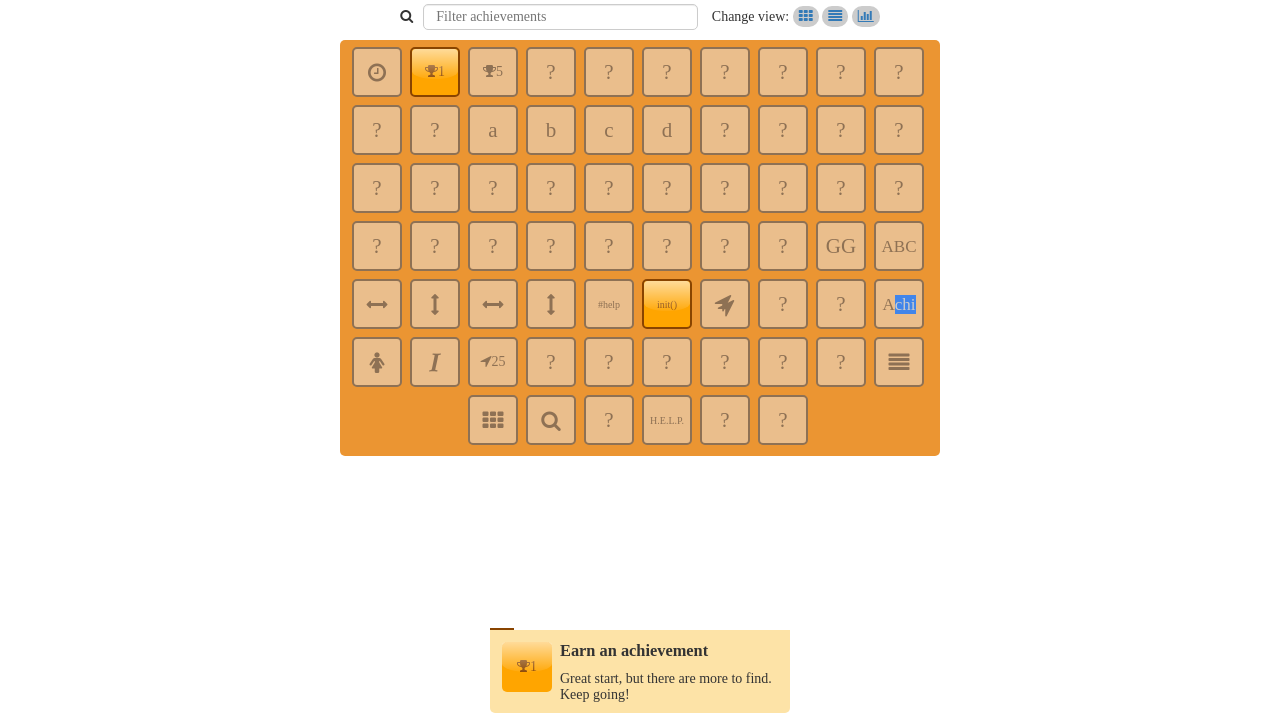
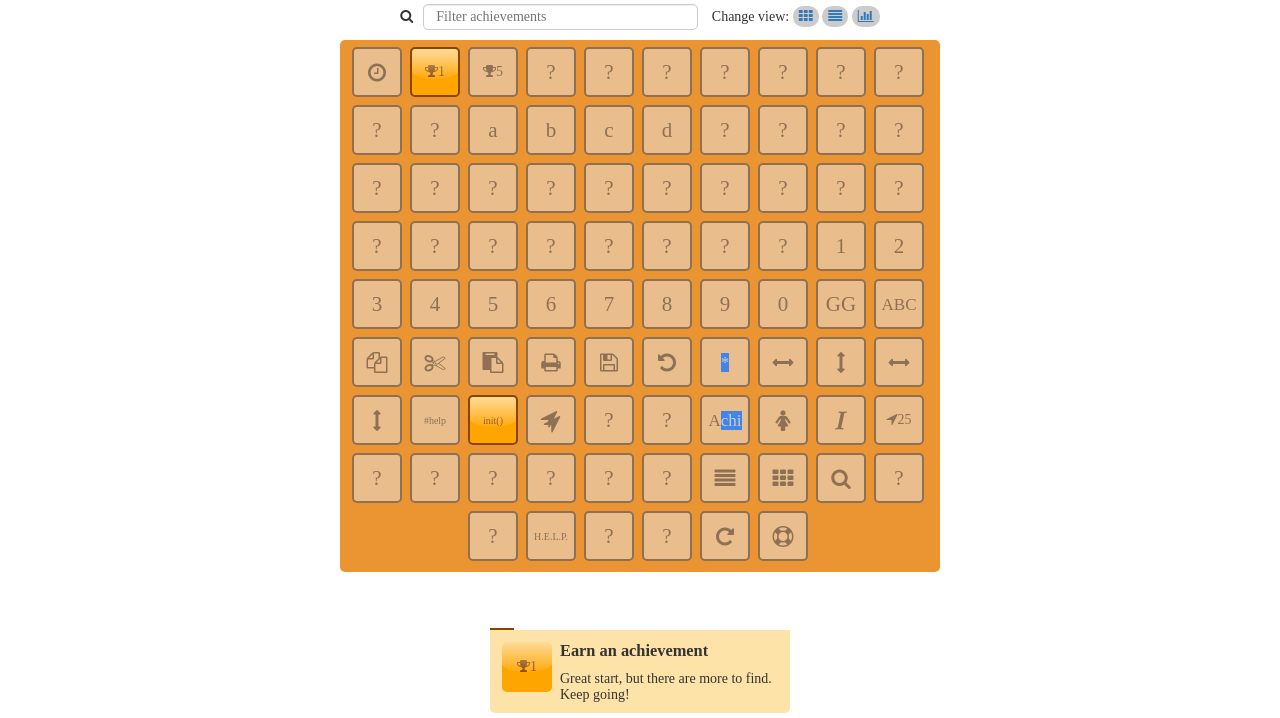
Before and after one commit to kzf/AchievementHunter, a plain HTML site: page index.html in a window 1280 px wide. Shown: the part 82-800 px from the top of the page. Drawn offline with nearby package versions, Linux system fonts and the light colour scheme; a web font is replaced by a local one.

Commit message:
Ctrl/Apple key achievements

```diff
--- a/app.js
+++ b/app.js
@@ -11,11 +11,12 @@ $(function() {
 			b.append(achLabel).append(achTitle).append(achDesc);
 			if (this.alerts.length === 3) {
 				var a = this.alerts.pop();
-				a.addClass("alert-hide");
+				clearTimeout(a.timeout);
+				a.remove();
 			}
 			this.alerts.unshift(b);
 			this.el.append(b);
-			setTimeout(function() {
+			b.timeout = setTimeout(function() {
 				b.remove()
 			}, 5000);
 		}
@@ -123,6 +124,7 @@ $(function() {
 		****/
 	Achievements.keypress = {
 		chars: "abcdefghijklmnopqrstuvwxyz",
+		digits: "1234567890",
 		map: {},
 	};
 
@@ -142,6 +144,19 @@ $(function() {
 	Achievements.keypress.map["C"].spoiler = 1;
 	Achievements.keypress.map["D"].spoiler = 1;
 
+	for (var i = 1; i <= 10; i++) {
+		var c = i < 10 ? i : 0;
+		var a = {
+		    title: "Press " + c,
+		    label: c,
+		    desc: "Press the " + c + " key " + Math.pow(2, i) + " times.",
+		    spoiler: 1,
+		    presses: 0
+		  };
+		Achievements.add(a);
+		Achievements.keypress.map[i] = a;
+	}
+
 	Achievements.keypress.gg = {
 	    title: "Good Game",
 	    label: "GG",
@@ -160,6 +175,51 @@ $(function() {
 	};
 	Achievements.add(Achievements.keypress.caps);
 
+	Achievements.keypress.ctrl = {}
+	Achievements.keypress.ctrl["C"] = {
+	    title: "Plagiarism",
+	    label: "<i class='fa fa-copy'></i>",
+	    desc: "Copy some text from the page.",
+	    spoiler: 1
+	};
+	Achievements.keypress.ctrl["X"] = {
+	    title: "Vandalism",
+	    label: "<i class='fa fa-scissors'></i>",
+	    desc: "Try to cut some text from the page.",
+	    spoiler: 1
+	};
+	Achievements.keypress.ctrl["V"] = {
+	    title: "PVA",
+	    label: "<i class='fa fa-paste'></i>",
+	    desc: "Paste something.",
+	    spoiler: 1
+	};
+	Achievements.keypress.ctrl["P"] = {
+	    title: "PC LOAD LETTER",
+	    label: "<i class='fa fa-print'></i>",
+	    desc: "Print the page (don't actually print the page).",
+	    spoiler: 1
+	};
+	Achievements.keypress.ctrl["S"] = {
+	    title: "Why...?",
+	    label: "<i class='fa fa-save'></i>",
+	    desc: "Try to save the page.",
+	    spoiler: 1
+	};
+	Achievements.keypress.ctrl["Z"] = {
+	    title: "Oops",
+	    label: "<i class='fa fa-undo'></i>",
+	    desc: "Try to undo something.",
+	    spoiler: 1
+	};
+	Achievements.keypress.ctrl["A"] = {
+	    title: "I Want It All",
+	    label: "<span class='label-m'><span class='selected'>*</span></span>",
+	    desc: "Select everything.",
+	    spoiler: 1
+	};
+	Achievements.addAll(Achievements.keypress.ctrl);
+
 	addEventListener("keydown", function(e) {
 		console.log(e);
 		var letter = String.fromCharCode(e.keyCode);
@@ -168,6 +228,8 @@ $(function() {
 		if (a) {
 			a.presses++;
 			var lastTime = a.lastPressed;
+			if (!e.altKey && !e.ctrlKey && !e.metaKey && !e.shiftKey) {
+				console.log("A");
 				a.lastPressed = Date.now();
 				if (letter === 'G' && lastTime && a.lastPressed - lastTime < 200) {
 					Achievements.give(Achievements.keypress.gg);
@@ -177,6 +239,12 @@ $(function() {
 					}
 				} else {
 					Achievements.give(a);
+				}
+			} else if (e.ctrlKey || e.metaKey) {
+				var ach;
+				if (ach = Achievements.keypress.ctrl[letter]) {
+					Achievements.give(ach);
+				}
 			}
 		}
 		if (e.keyCode === 20) {
@@ -378,6 +446,13 @@ $(function() {
 		spoiler: 1
 	}
 
+	Achievements.ui.clearsearch = {
+		title: "Clear",
+		label: "<i class='fa fa-search'>*</i>",
+		desc: "Discovered that clicking on the search icon clears the search box!",
+		spoiler: 0
+	}
+
 	Achievements.ui.noresults = {
 		title: "Nothing To See Here",
 		label: "{}",
@@ -407,8 +482,31 @@ $(function() {
 	}
 	Achievements.addAll(Achievements.ui);
 
+	/*****
+		INTERACTABLE
+		*****/
+	Achievements.inter = {};
+	Achievements.inter.click = {
+		title: "Touch Me",
+		label: "<i class='fa fa-rotate-right'></i>",
+		desc: "Click on this achievement.",
+		spoiler: 1
+	}
+
+	Achievements.inter.ask = {
+		title: "You Only Have To Ask",
+		label: "<i class='fa fa-support'></i>",
+		desc: "Ask and you shall receive.",
+		spoiler: 1
+	}
+	Achievements.addAll(Achievements.inter);
 
 
+
+
+	/*****
+		POPULATE ACHIEVEMENT INTO DOM
+		*****/
 	Achievements.list.forEach(function(a) {
 		a.achieved = false;
 	  a.element = $("<li>").addClass("achievement");
@@ -427,11 +525,17 @@ $(function() {
 	$('#search_input').fastLiveFilter('#search_list', {
 		timeout: 100,
 		callback: function(total) {
-			if ($('#search_input').val() !== "") {
+			/*****
+				SEARCH INPUT Achievements
+				******/
+			var q = $('#search_input').val().toLowerCase();
+			if (q !== "") {
 				Achievements.give(Achievements.ui.filter);
 			}
-			if ($('#search_input').val().toLowerCase() === "help") {
+			if (q === "help") {
 				Achievements.give(Achievements.ui.help);
+			} else if (q === "you only have to ask") {
+				Achievements.give(Achievements.inter.ask);
 			}
 			if (total === 0) {
 				$("#no_results").removeClass("display-none").show();
@@ -442,7 +546,22 @@ $(function() {
 		}
 	});
 
+	$("#search-icon").click(function() {
+		if ($('#search_input').val()  !== '') {
+			Achievements.give(Achievements.ui.clearsearch);
+		}
+		$('#search_input').val("").change();
+	})
+
 	Achievements.updateStats();
+
+
+	/******
+		Interactivity that needs Achievements to be in the DOM
+		******/
+	Achievements.inter.click.labelEl.click(function() {
+		Achievements.give(Achievements.inter.click);
+	})
 
 
 });
--- a/index.html
+++ b/index.html
@@ -28,7 +28,7 @@
 	 		</header>
 
 			<div class="ach-filter">
-				<i class="fa fa-search"></i><input class="filter-text" id="search_input" placeholder="Filter achievements">
+				<i id="search-icon" class="fa fa-search"></i><input class="filter-text" id="search_input" placeholder="Filter achievements">
 				<span class="view-controls">
 					<span class="control-label">Change view:</span>
 					<a href="#" id="grid-view" class="btn-link"><i class="fa fa-th"></i></a>
```
Lines whose indentation alone changed are shown as unchanged.
